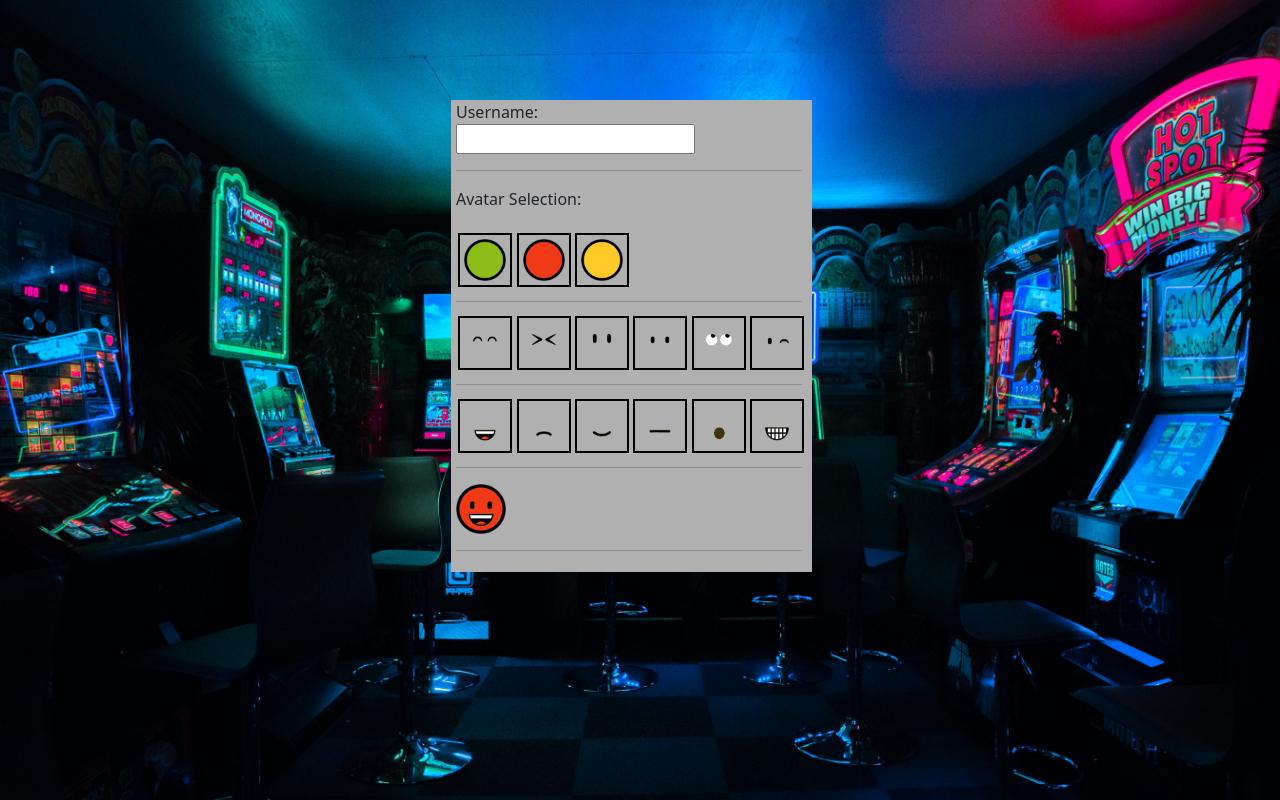
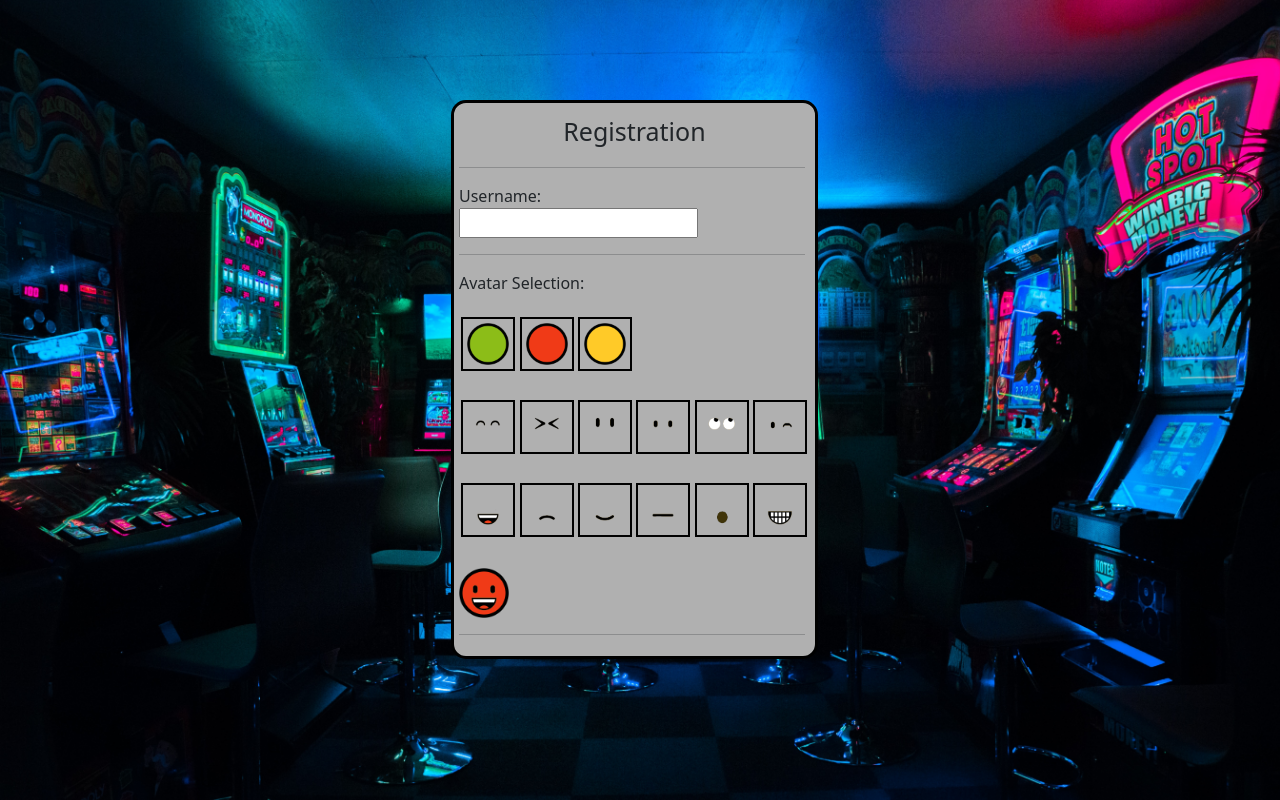
Before and after one commit to JayB-127/ECM1417WebDev-CA, a PHP site: page /php/registration.php in a window 1280 px wide. Shown: the part 50-850 px from the top of the page. Run offline with PHP 8.4, Linux system fonts and the light colour scheme.

Commit message:
registration styling

```diff
--- a/pairingGame/css/style.css
+++ b/pairingGame/css/style.css
@@ -74,6 +74,14 @@ html, body {
     display: inline-block;
     margin-top: 100px;
     margin-left: calc(50% - 189px);
+    border: 3px black solid;
+    border-radius: 15px;
+}
+
+#form p {
+    padding-top: 10px;
+    font-size: 25px;
+    text-align: center;
 }
 
 #form form {
@@ -104,6 +112,10 @@ html, body {
     outline: 2px blue solid;
 }
 
+.avatarhr {
+    opacity: 0;
+}
+
 #avatar {
     position: relative;
     top: 0;
--- a/pairingGame/php/registration.php
+++ b/pairingGame/php/registration.php
@@ -13,7 +13,9 @@
         <?php include("navbar.php"); ?>
         <div id="main">
             <div id="form">
+                <p>Registration</p>
                 <form action="">
+                    <hr>
                     <label for="username">Username:</label><br>
                     <input type="text" name="username"><br>
                     <hr>
@@ -31,7 +33,7 @@
                         <input type="radio" name="avatar-skin">
                         <img src="../assets/skin/yellow.png" alt="skin-yellow">
                     </label>
-                    <hr>
+                    <hr class="avatarhr">
                     <!-- avatar eyes -->
                     <label class="avatarPart">
                         <input type="radio" name="avatar-eyes">
@@ -57,7 +59,7 @@
                         <input type="radio" name="avatar-eyes">
                         <img src="../assets/eyes/winking.png" alt="eyes-winking">
                     </label>
-                    <hr>
+                    <hr class="avatarhr">
                     <!-- avatar mouth -->
                     <label class="avatarPart">
                         <input type="radio" name="avatar-mouth">
@@ -83,7 +85,7 @@
                         <input type="radio" name="avatar-mouth">
                         <img src="../assets/mouth/teeth.png" alt="mouth-teeth">
                     </label>
-                    <hr>
+                    <hr class="avatarhr">
                     <div id="avatar">
                         <img class="primaryImg" src="../assets/skin/red.png">
                         <img class="secondaryImg" src="../assets/eyes/normal.png">
```
